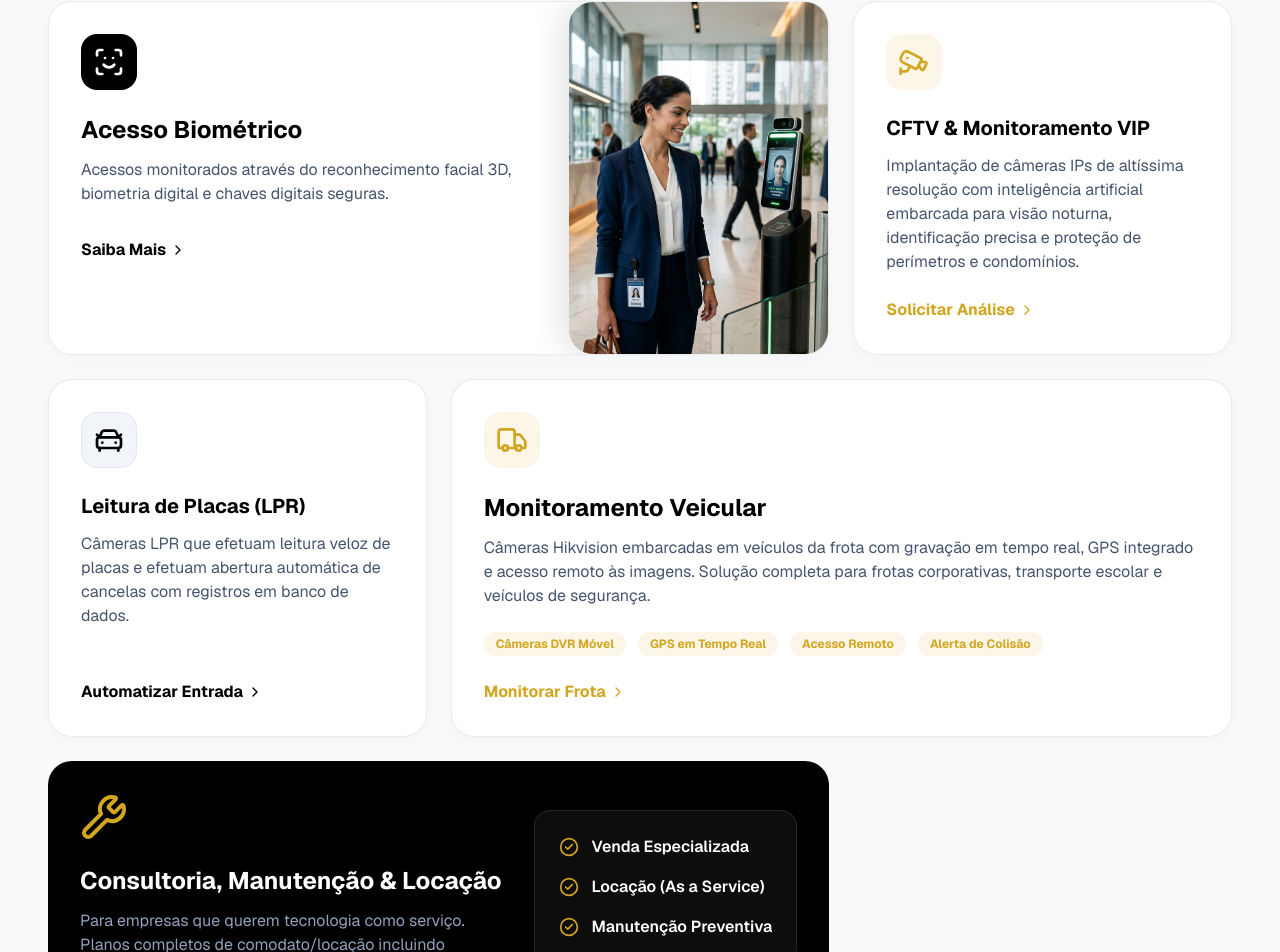
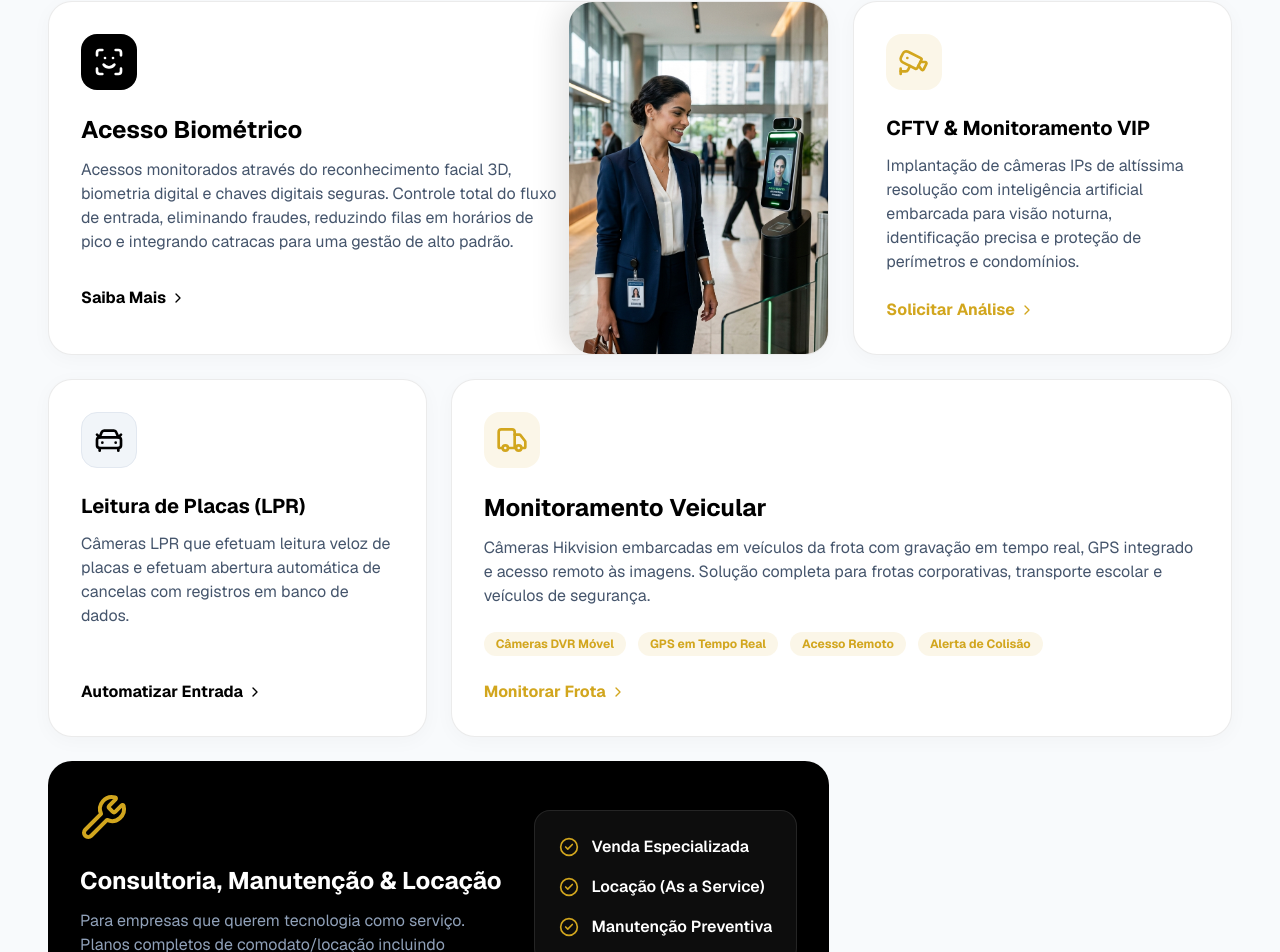
Before and after one commit to leite924/interface, a Next.js app: page / in a window 1280 px wide. Shown: the part 1335-2287 px from the top of the page. Built offline with nearby package versions, Linux system fonts and the light colour scheme.

Commit message:
chore: expande texto da seção Acesso Biométrico

```diff
--- a/src/app/page.tsx
+++ b/src/app/page.tsx
@@ -239,7 +239,9 @@ export default function LandingPage() {
                     <ScanFace className="w-8 h-8 text-white" />
                   </div>
                   <h3 className="text-2xl font-bold mb-3 text-black">Acesso Biométrico</h3>
-                  <p className="text-slate-600 mb-8">Acessos monitorados através do reconhecimento facial 3D, biometria digital e chaves digitais seguras.</p>
+                  <p className="text-slate-600 mb-8">
+                    Acessos monitorados através do reconhecimento facial 3D, biometria digital e chaves digitais seguras. Controle total do fluxo de entrada, eliminando fraudes, reduzindo filas em horários de pico e integrando catracas para uma gestão de alto padrão.
+                  </p>
                   <a href="#contato" className="text-black font-bold flex items-center gap-1 group-hover:gap-2 transition-all">
                     Saiba Mais <ChevronRight className="w-4 h-4" />
                   </a>
```
